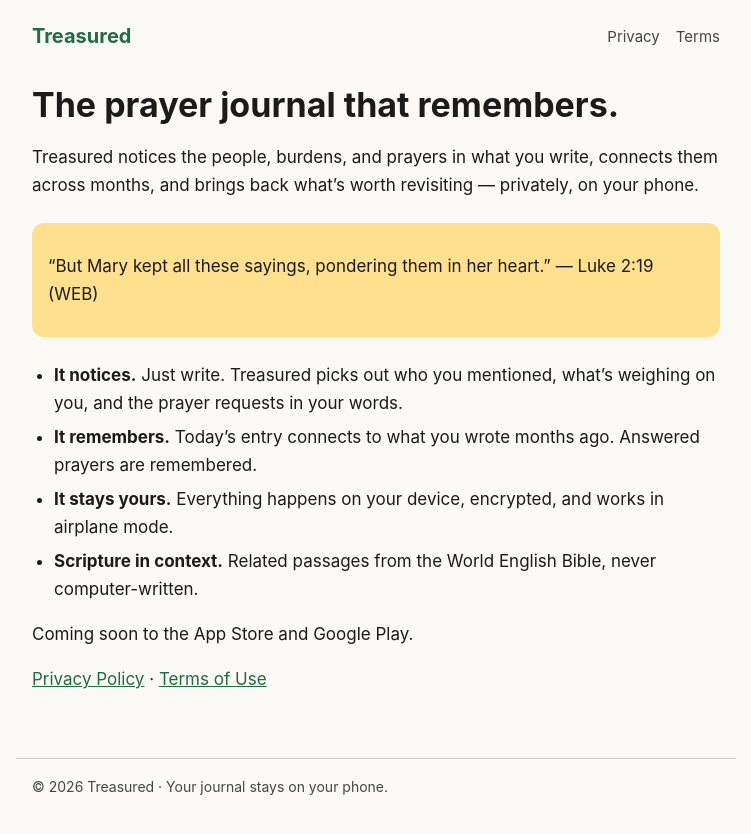
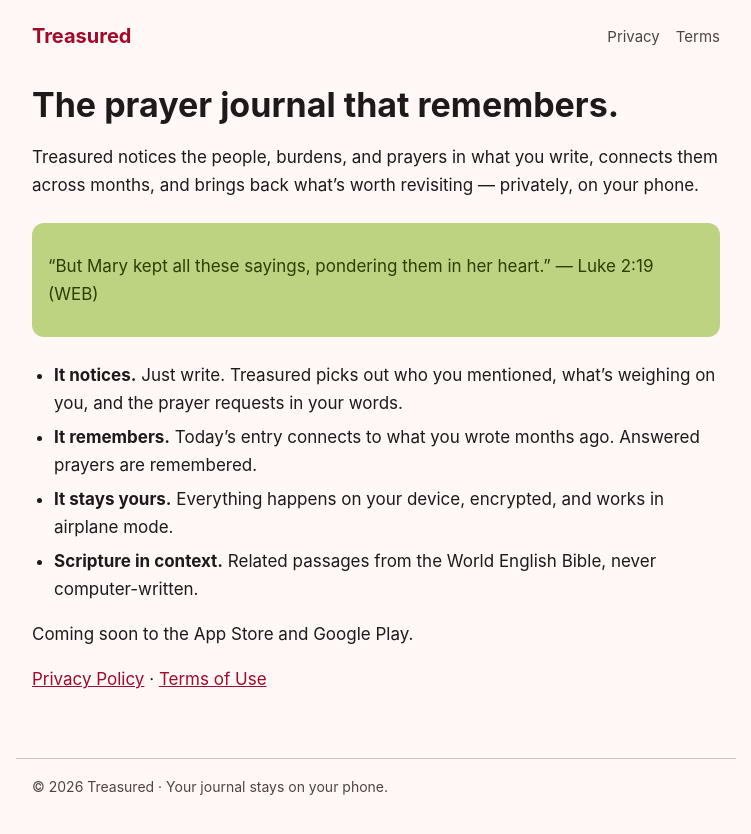
Before and after one commit to hconklin24/treasured, a Jekyll site: the page built from index.md, in a window 1280 px wide. Shown: the top 834 px of the page, without its empty margins (264-1015 px from the left). Built offline with Jekyll 4.4.1, drawn with Linux system fonts in a browser that asks for light colours.

Commit message:
Site: switch to brand palette (carmine, pistachio, leaf)
Co-Authored-By: Claude Opus 5.5 <noreply@anthropic.com>

```diff
--- a/_layouts/default.html
+++ b/_layouts/default.html
@@ -7,12 +7,13 @@
   <meta name="description" content="{{ site.description }}">
   <style>
     :root {
-      --bg: #fbf9f6; --surface: #f5f3f1; --text: #1b1c1a; --muted: #434843;
-      --primary: #236b41; --gold: #755b00; --gold-bg: #ffe08e; --line: #c3c8c1;
+      /* Brand: Carmine #a10b2b, Pistachio #bcd382, Leaf #66ab56 — same tokens as the app. */
+      --bg: #fff8f7; --surface: #fcf1f0; --text: #1f1a1a; --muted: #524343;
+      --primary: #a10b2b; --accent-bg: #bcd382; --accent-text: #2e3e00; --line: #d7c1c1;
     }
     @media (prefers-color-scheme: dark) {
-      :root { --bg: #121411; --surface: #1b1c1a; --text: #e4e2e0; --muted: #c3c8c1;
-              --primary: #8ed6a3; --gold: #e8c349; --gold-bg: #584400; --line: #434843; }
+      :root { --bg: #171212; --surface: #1f1a1a; --text: #ebe0df; --muted: #d7c1c1;
+              --primary: #ffb3b4; --accent-bg: #445613; --accent-text: #e2f2b4; --line: #524343; }
     }
     * { box-sizing: border-box; }
     body { margin: 0; background: var(--bg); color: var(--text);
@@ -29,7 +30,7 @@
     em:first-of-type { color: var(--muted); }
     ul { padding-left: 22px; }
     li { margin: 6px 0; }
-    blockquote { margin: 24px 0; padding: 12px 16px; background: var(--gold-bg); color: var(--text);
+    blockquote { margin: 24px 0; padding: 12px 16px; background: var(--accent-bg); color: var(--accent-text);
                  border-radius: 12px; border: 0; }
     footer { border-top: 1px solid var(--line); padding-top: 16px; padding-bottom: 32px; color: var(--muted); font-size: 14px; }
   </style>
```
